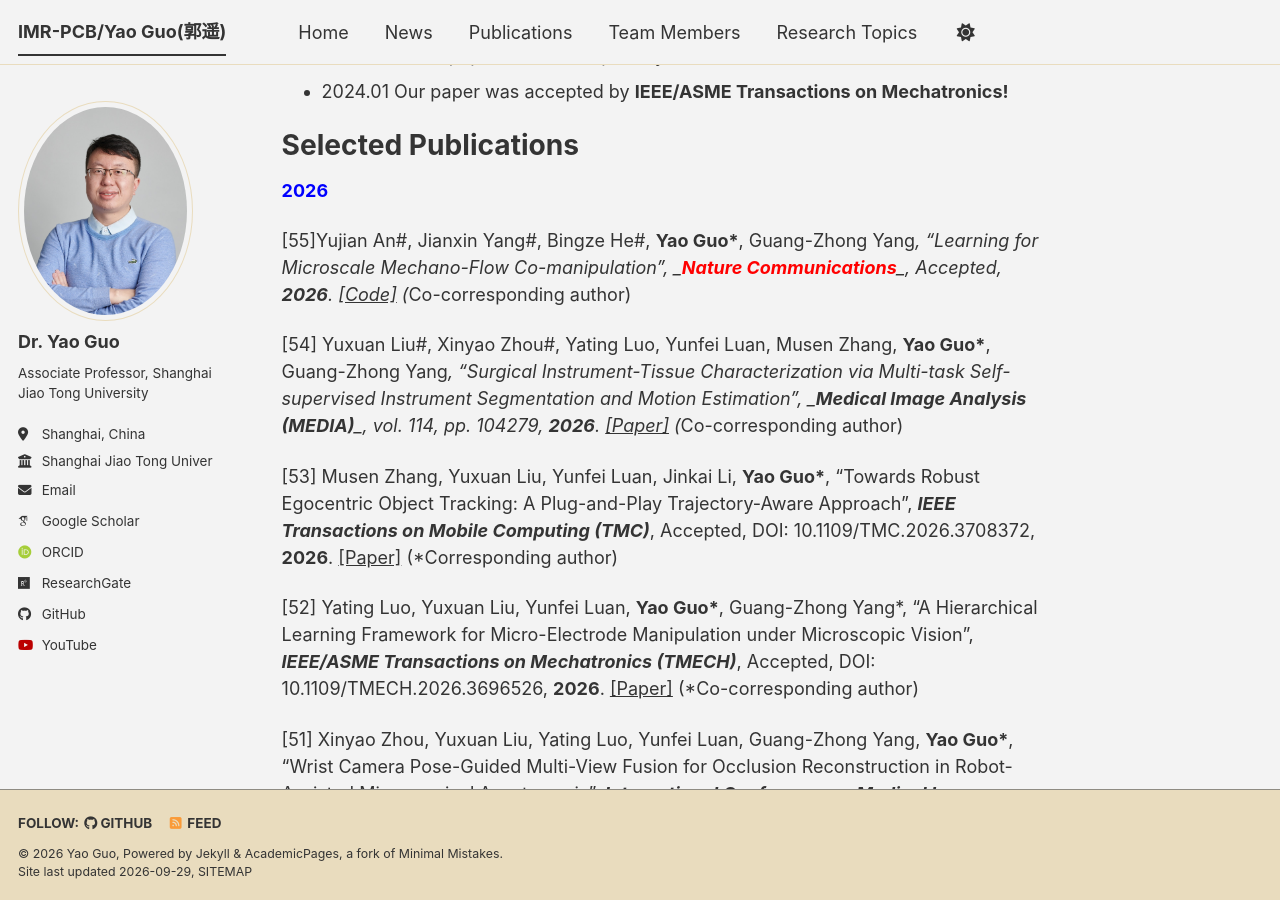
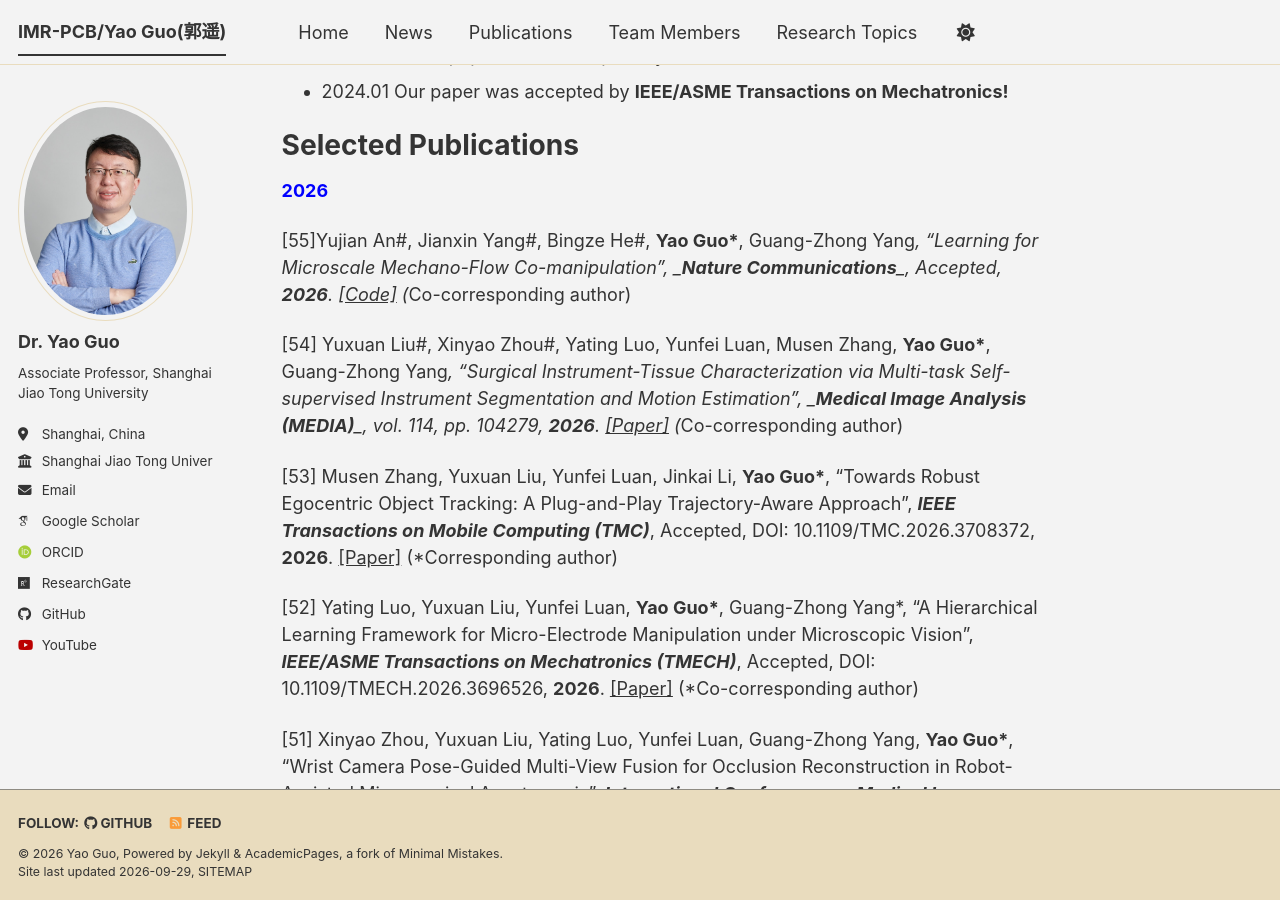
Before and after one commit to IMR-PCB/IMR-PCB.github.io, a Jekyll site: the page built from _pages/about.md, in a window 1280 px wide and 900 px high, scrolled down 2472 px. Built offline with Jekyll 4.4.1, drawn with Linux system fonts in a browser that asks for light colours; some web fonts are replaced; a script bundle is joined from its source files by our own code; library files that are not in the unit come from our copies.

Commit message:
Update about.md

```diff
--- a/_pages/about.md
+++ b/_pages/about.md
@@ -59,7 +59,7 @@ Selected Publications
 ======
 <span style="color:blue">**2026**</span>
 
-\[55\]Yujian An\#, Jianxin Yang\#, Bingze He\#, **Yao Guo\***, Guang-Zhong Yang*, "Learning for Microscale Mechano-Flow Co-manipulation", _**<span style="color:red">Nature Communications</span>**_, Accepted, **2026**.  [\[Code\]](https://github.com/IMR-PCB/FlowBot) (*Co-corresponding author)
+\[55\]Yujian An\#, Jianxin Yang\#, Bingze He\#, **Yao Guo\***, Guang-Zhong Yang*, "Learning for Microscale Mechano-Flow Co-manipulation", _**Nature Communications**_, Accepted, **2026**.  [\[Code\]](https://github.com/IMR-PCB/FlowBot) (*Co-corresponding author)
 
 \[54\] Yuxuan Liu\#, Xinyao Zhou\#, Yating Luo, Yunfei Luan, Musen Zhang, **Yao Guo\***, Guang-Zhong Yang*, "Surgical Instrument-Tissue Characterization via Multi-task Self-supervised Instrument Segmentation and Motion Estimation", _**Medical Image Analysis (MEDIA)**_, vol. 114, pp. 104279, **2026**. [\[Paper\]](https://www.sciencedirect.com/science/article/pii/S1361841526003488)  (*Co-corresponding author)
 
```
